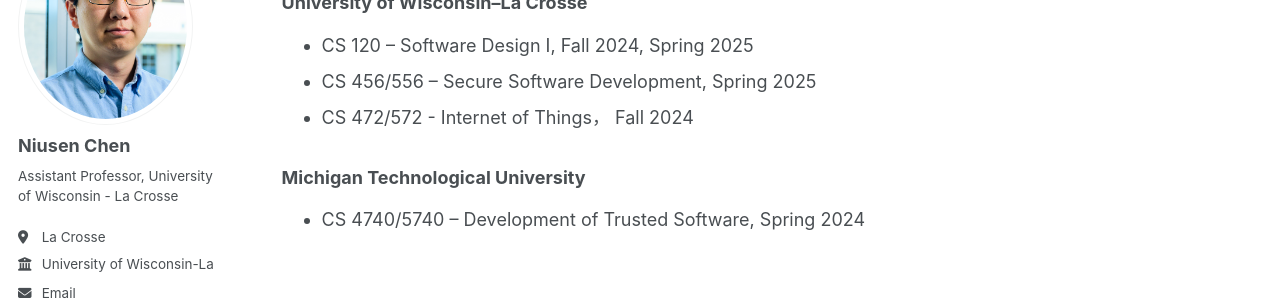
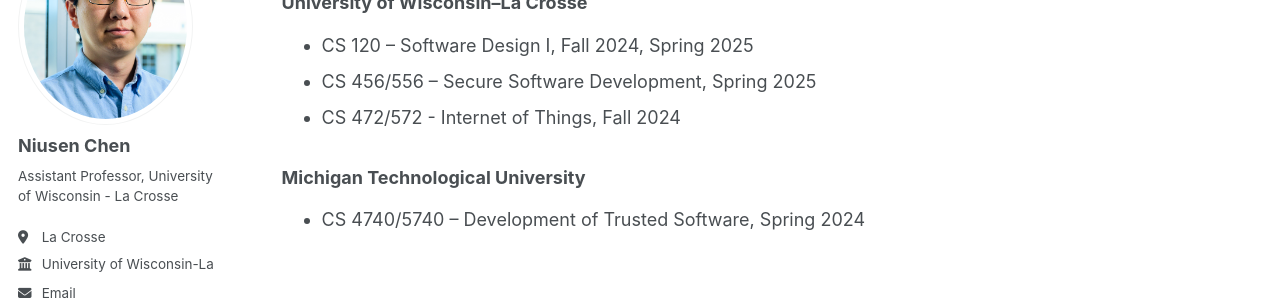
Before and after one commit to niusenc/niusenc.github.io, a Jekyll site: the page built from _pages/teaching.html, in a window 1280 px wide. Shown: the part 171-471 px from the top of the page. Built offline with Jekyll 4.4.1, drawn with Linux system fonts in a browser that asks for light colours; some web fonts are replaced.

```diff
--- a/_pages/teaching.html
+++ b/_pages/teaching.html
@@ -10,7 +10,7 @@ author_profile: true
 <ul>
   <li>CS 120 – Software Design I, Fall 2024, Spring 2025</li>
   <li>CS 456/556 – Secure Software Development, Spring 2025</li>
-  <li>CS 472/572 - Internet of Things， Fall 2024</li>
+  <li>CS 472/572 - Internet of Things, Fall 2024</li>
 </ul>
 
 <h3>Michigan Technological University</h3>
```
